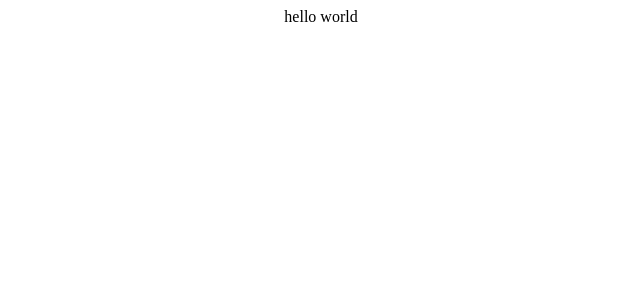
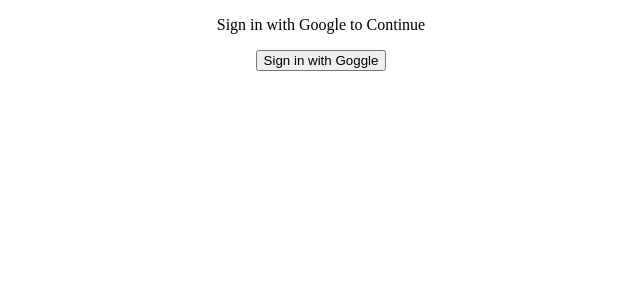
Before and after one commit to dominicmena/Expense-Tracker-React-Firebase, a React (Create React App) app: page / in a window 1280 px wide. Shown: the top 300 px of the page, without its empty margins (319-959 px from the left). Built offline with nearby package versions, Linux system fonts and the light colour scheme; no server answers.

Commit message:
added google sign in

```diff
--- a/src/config/firebase-config.js
+++ b/src/config/firebase-config.js
@@ -1,6 +1,8 @@
 // Import the functions you need from the SDKs you need
 import { initializeApp } from "firebase/app";
 import { getAnalytics } from "firebase/analytics";
+
+import {getAuth, GoogleAuthProvider} from 'firebase/auth'
 
 // Your web app's Firebase configuration
 const firebaseConfig = {
@@ -15,4 +17,12 @@
 
 // Initialize Firebase
 const app = initializeApp(firebaseConfig);
+export const auth = getAuth(app)
+export const provider = new GoogleAuthProvider
 const analytics = getAnalytics(app);
+
+
+// CLI commands:
+//firebase login
+//firebase init
+//firebase deploy
--- a/src/pages/auth/index.jsx
+++ b/src/pages/auth/index.jsx
@@ -1,4 +1,18 @@
+import {auth, provider} from '../../config/firebase-config'
+import {signInWithPopup} from 'firebase/auth'
+
 export const Auth = () => {
 
-    return <div>hello world</div>
-}
+    const signInWithGoogle = async () => {
+        const results = await signInWithPopup()
+    }
+
+  return (
+    <div className="login-page">
+      <p>Sign in with Google to Continue</p>
+      <button className="login-with-google-btn" onClick={signInWithGoogle}>
+        Sign in with Goggle
+      </button>
+    </div>
+  );
+};
```
